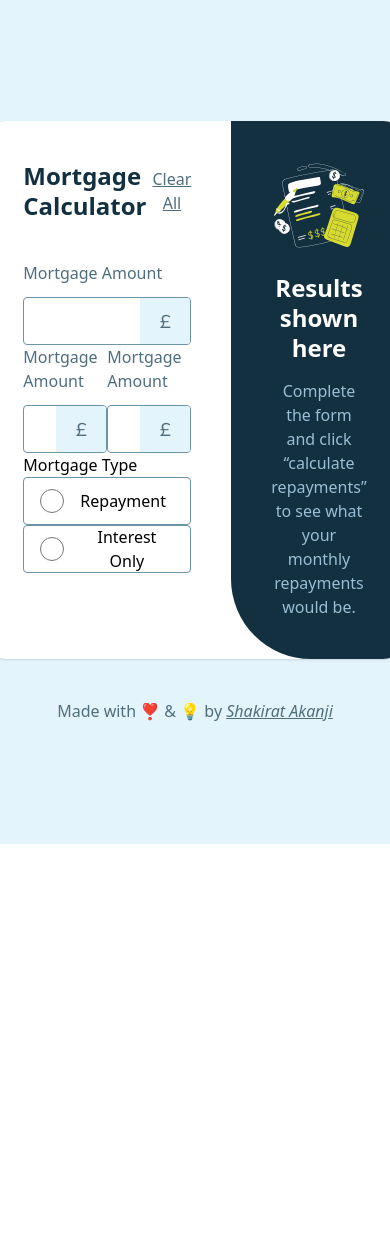
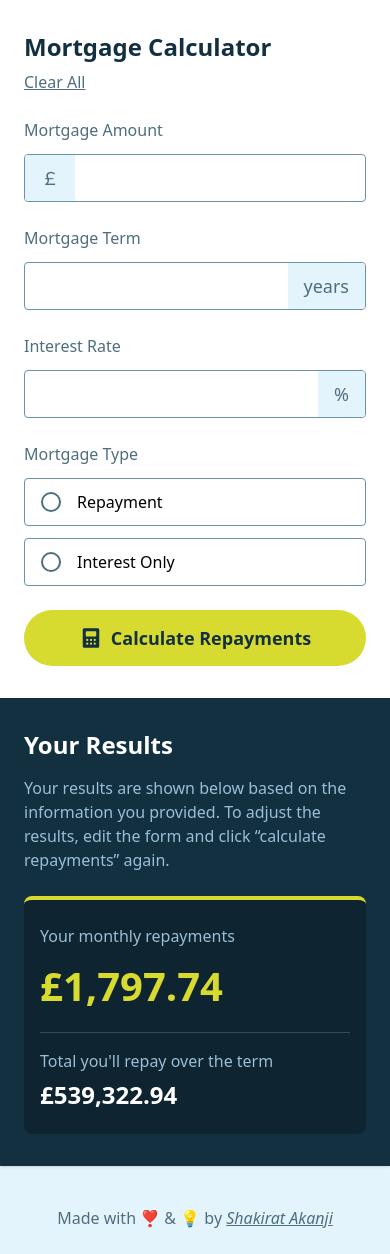
Before and after one commit to Anikhe00/Mortgage-Calculator, a React (Vite) app: page / in a window 390 px wide. Before the commit the page ends 844 px from the top, so only its background shows below. Built offline with nearby package versions, Linux system fonts and the light colour scheme.

Commit message:
Fix the responsiveness of the design, designed the result view, and updated the inputField to make it more reusable. Now its time for the functionality.

```diff
--- a/src/App.jsx
+++ b/src/App.jsx
@@ -1,13 +1,12 @@
-import Button from "./components/Button";
 import Calculator from "./components/Calculator";
 import Results from "./components/Results";
 
 export default function App() {
   return (
-    <main className="w-full h-dvh flex flex-col gap-[2.5rem] items-center justify-center bg-slate-100">
-      <section className="flex flex-row max-w-[63rem] items-start overflow-hidden rounded-[1.5rem] bg-white shadow">
+    <main className="w-full h-auto lg:h-dvh flex flex-col md:p-[2.5rem] gap-[2.5rem] items-center justify-center pb-[1.5rem] bg-slate-100">
+      <section className="flex lg:flex-row flex-col lg:max-w-[63rem] w-[100%] h-auto items-start overflow-hidden md:rounded-[1.5rem] bg-white shadow">
         <Calculator />
-        <Results />
+        <Results monthlyRepayment="£1,797.74" totalRepayment="£539,322.94" />
       </section>
 
       <p className="text-slate-700">
--- a/src/components/Calculator.jsx
+++ b/src/components/Calculator.jsx
@@ -7,29 +7,33 @@ export default function Calculator() {
   return (
     <form
       action=""
-      className="w-full flex flex-col p-[2.5rem] items-start gap-[2.5rem]"
+      className="w-full flex flex-col lg:p-[2.5rem] md:p-[2.5rem] px-[1.5rem] py-[2rem] items-start lg:gap-[2.5rem] gap-[1.5rem]"
     >
-      <div className="w-[100%] flex flex-row items-center justify-between">
+      <div className="w-[100%] flex lg:flex-row md:flex-row flex-col gap-[0.5rem] justify-start items-start lg:items-center md:items-center lg:justify-between md:justify-between">
         <h1 className="text-[1.5rem] text-slate-900 font-bold leading-[125%]">
           Mortgage Calculator
         </h1>
         <SecButton />
       </div>
 
-      <div className="self-stretch ">
-        <InputField label="Mortgage Amount" unit="￡" />
-        <div className="w-[100%] flex flex-row">
-          <InputField label="Mortgage Amount" unit="￡" />
+      <div className="self-stretch flex flex-col items-start gap-[1.5rem]">
+        <InputField label="Mortgage Amount" unit="￡" unitPosition="before" />
+        <div className="w-[100%] flex flex-col lg:flex-row md:flex-row items-start gap-[1.5rem]">
+          <InputField label="Mortgage Term" unit="years" unitPosition="after" />
 
-          <InputField label="Mortgage Amount" unit="￡" />
+          <InputField label="Interest Rate" unit="%" unitPosition="after" />
         </div>
 
-        <div>
-          <p>Mortgage Type</p>
+        <div className="w-[100%] flex flex-col items-start gap-[0.75rem]">
+          <label className="text-slate-700 text-[1rem] font-normal leading-[150%]">
+            Mortgage Type
+          </label>
           <RadioButton label="Repayment" />
           <RadioButton label="Interest Only" />
         </div>
       </div>
+
+      <Button>Calculate Repayments</Button>
     </form>
   );
 }
--- a/src/components/InputField.jsx
+++ b/src/components/InputField.jsx
@@ -1,4 +1,10 @@
-export default function InputField({ label, unit }) {
+export default function InputField({ label, unit, unitPosition }) {
+  const unitElement = unit && (
+    <div className="flex py-[0.75rem] px-[1rem] flex-col items-center justify-center gap-[0.5rem] bg-slate-100 text-[1.125rem] font-medium leading-[125%] text-slate-700 self-stretch group-focus-within:bg-lime group-focus-within:text-slate-900">
+      {unit}
+    </div>
+  );
+
   return (
     <div className="flex w-[100%] flex-col items-start gap-[0.75rem]">
       <label className="text-slate-700 text-[1rem] font-normal leading-[150%]">
@@ -6,13 +12,13 @@ export default function InputField({ label, unit }) {
       </label>
 
       <div className="group flex self-stretch items-start h-[3rem] rounded-[0.25rem] border border-slate-500 hover:border-slate-900 overflow-hidden focus-within:border-lime">
+        {unitPosition === "before" && unitElement}
+
         <input
           type="text"
           className="self-stretch w-[100%] flex items-center gap-[1.5rem] px-[1rem] border-none text-slate-900 focus:outline-none caret-slate-500 text-[1.125rem] font-medium"
         />
-        <div className="flex py-[0.75rem] px-[1rem] flex-col items-center justify-center gap-[0.5rem] bg-slate-100 text-[1.125rem] font-medium leading-[125%] text-slate-700 self-stretch group-focus-within:bg-lime group-focus-within:text-slate-900">
-          {unit}
-        </div>
+        {unitPosition === "after" && unitElement}
       </div>
     </div>
   );
--- a/src/components/RadioButton.jsx
+++ b/src/components/RadioButton.jsx
@@ -1,8 +1,28 @@
-export default function RadioButton({ label }) {
+export default function RadioButton({ label, name, value, checked, onChange }) {
   return (
-    <button className="flex items-center h-[3rem] w-[100%] rounded-[0.25rem] border border-slate-500 px-[1rem] gap-[1rem]">
-      <input type="radio" className="w-[1.5rem] h-[1.5rem] outline-lime " />
-      <label htmlFor="">{label}</label>
-    </button>
+    <label className="flex items-center h-[3rem] w-[100%] rounded-[0.25rem] border border-slate-500 px-[1rem] gap-[1rem] group hover:border-lime">
+      <input
+        type="radio"
+        name={name}
+        value={value}
+        checked={checked}
+        onChange={onChange}
+        className="sr-only peer"
+      />
+      <div
+        className="w-[1.25rem] h-[1.25rem] border-2 border-slate-700 rounded-full
+                  peer-checked:border-lime
+                  hover:border-slate-700
+                  transition-colors duration-200
+                  relative flex items-center justify-center"
+      >
+        <div
+          className="w-[0.75rem] h-[0.75rem] bg-lime rounded-full
+                    opacity-0 peer-checked:opacity-100
+                    transition-opacity duration-200"
+        ></div>
+      </div>
+      <span>{label}</span>
+    </label>
   );
 }
--- a/src/components/Results.jsx
+++ b/src/components/Results.jsx
@@ -1,8 +1,10 @@
 import Illustration from "../assets/illustration-empty.svg";
 
-export default function Results() {
+export default function Results({ result, monthlyRepayment, totalRepayment }) {
   return (
-    <section className="flex w-full p-[2.5rem] flex-col items-center gap-[2.5rem] justify-center grow self-stretch rounded-bl-[5rem] bg-slate-900">
+    <section className="flex w-full lg:px-[2.5rem] lg:py-[2.5rem] px-[1.5rem] py-[2rem] flex-col items-center lg:gap-[2.5rem] gap-[1rem] justify-center lg:justify-start grow self-stretch lg:rounded-bl-[5rem] rounded-bl-none bg-slate-900">
+      {result ? (
+        // Return empty state if result doesn't exist
         <div className="flex flex-col justify-center items-center gap-[1rem] grow self-stretch">
           <img src={Illustration} alt="" />
           <h2 className="text-[1.5rem] text-center font-semibold leading-[125%] text-white">
@@ -13,6 +15,41 @@ export default function Results() {
             monthly repayments would be.
           </p>
         </div>
+      ) : (
+        // Return the result
+        <div className="flex flex-col items-start md:gap-[2.5rem] gap-[1.5rem] ">
+          <div className="flex flex-col items-start gap-[1rem] self-stretch">
+            <h2 className="text-[1.5rem] font-semibold leading-[125%] text-white">
+              Your Results
+            </h2>
+            <p className="self-stretch text-slate-300 text-[1rem] font-medium leading-[150%]">
+              Your results are shown below based on the information you
+              provided. To adjust the results, edit the form and click
+              “calculate repayments” again.
+            </p>
+          </div>
+
+          <div className="flex flex-col items-start lg:p-[2rem] md:p-[2rem] px-[1rem] py-[1.5rem] gap-[1rem] md:gap-[2rem] self-stretch rounded-[0.5rem] border-t-[4px] border-lime bg-black/25 ">
+            <div className="flex flex-col items-start gap-[0.5rem]">
+              <p className="self-stretch text-slate-300 text-[1rem] font-medium leading-[150%]">
+                Your monthly repayments
+              </p>
+              <p className="text-[2.5rem] lg:text-[3.5rem] font-bold leading-normal lg:leading-[125%] text-lime">
+                {monthlyRepayment}
+              </p>
+            </div>
+            <hr className="h-[0.0625rem] self-stretch border-slate-50/25 " />
+            <div className="flex flex-col items-start gap-[0.5rem]">
+              <p className="self-stretch text-slate-300 text-[1rem] font-medium leading-[150%]">
+                Total you'll repay over the term
+              </p>
+              <p className="self-stretch text-white text-[1.5rem] font-bold leading-[120%]">
+                {totalRepayment}
+              </p>
+            </div>
+          </div>
+        </div>
+      )}
     </section>
   );
 }
--- a/src/index.css
+++ b/src/index.css
@@ -13,4 +13,5 @@
   --color-slate-500: #6b94a8;
   --color-slate-300: #9abed5;
   --color-slate-100: #e4f4fd;
+  --color-slate-50: #9abed5;
 }
```
Lines whose indentation alone changed are shown as unchanged.
